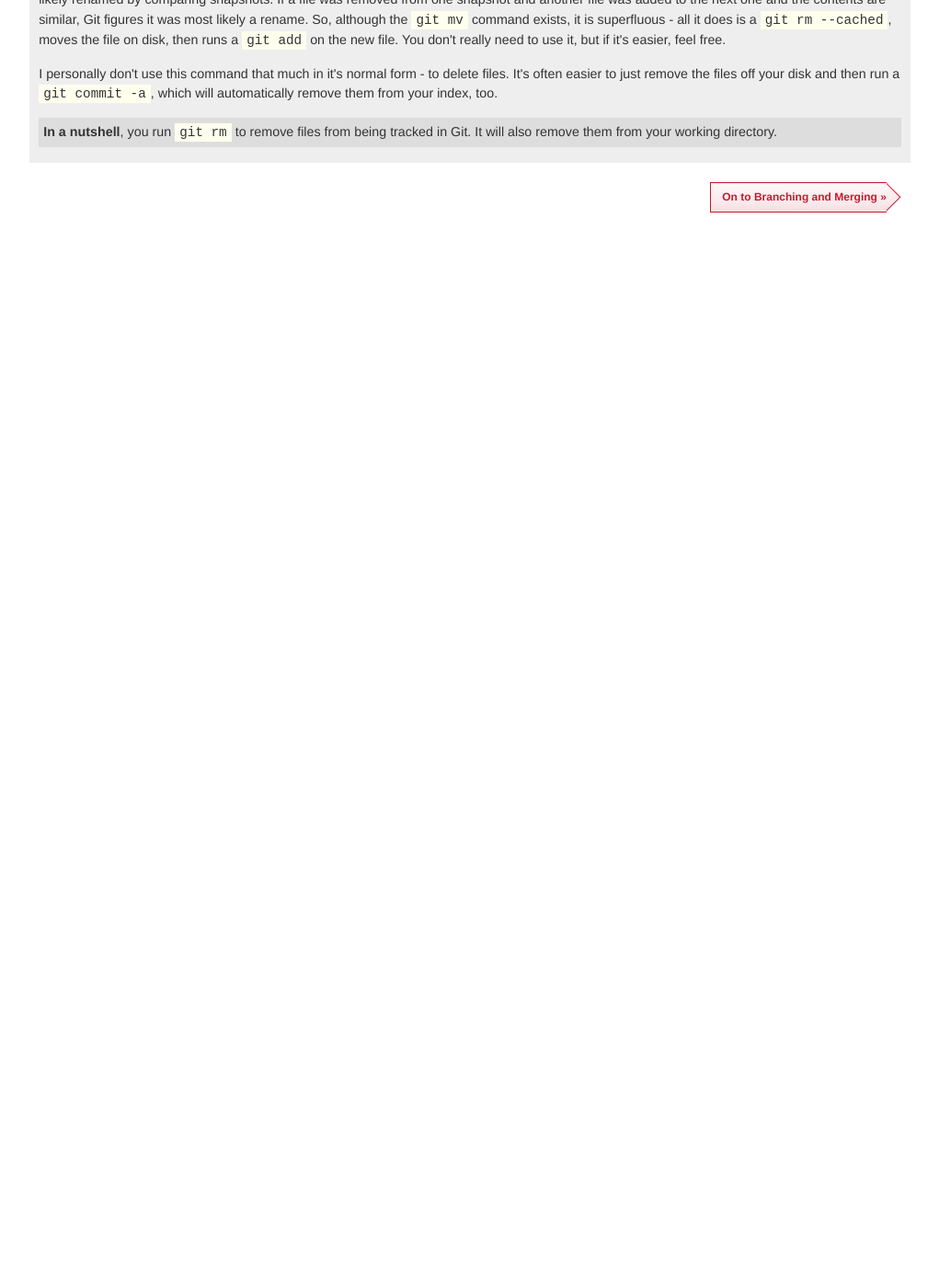
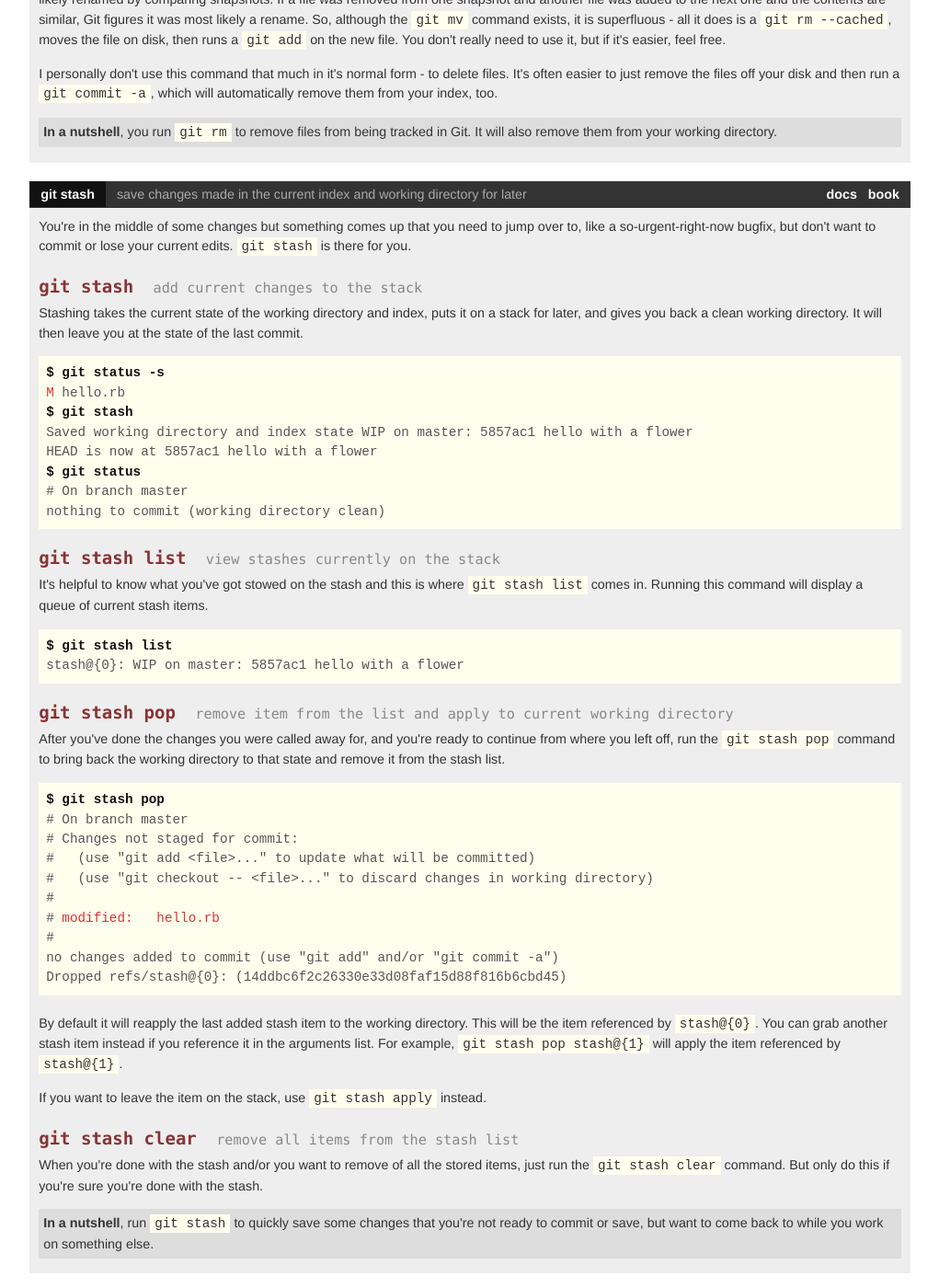
Before and after one commit to git/git-reference, a Jekyll site: the page built from basic/index.html, in a window 1280 px wide and 1400 px high, scrolled down 10550 px. Shown: the whole window at 92% size, without its empty margins (227-1248 px from the left). Built offline with Jekyll 4.4.1, drawn with Linux system fonts in a browser that asks for light colours; nearby versions of some CDN libraries; library files that are not in the unit come from our copies; before the commit the page ends 10862 px from its top, so only the background shows below that.

Commit message:
Basic ropes on git stash command
Quick overview on what `git stash` is and some of the basic
commands to run with it.

Going with `git stash pop` as the default means of
extracting from the stack instead of `git stash apply`.
Former feels like the path of least surprise by taking
out what you've just put in.

As requested in #36

```diff
--- a/_layouts/reference.html
+++ b/_layouts/reference.html
@@ -51,6 +51,7 @@
               <li><a href="/basic/#commit">commit</a></li>
               <li><a href="/basic/#reset">reset</a></li>
               <li><a href="/basic/#rm-mv">rm, mv</a></li>
+              <li><a href="/basic/#stash">stash</a></li>
             </ul>
           </div>
 
--- a/basic/index.html
+++ b/basic/index.html
@@ -818,7 +818,113 @@ nothing to commit (working directory clean)
     <p class="nutshell">
     <strong>In a nutshell</strong>,
     you run <code>git rm</code> to remove files from being tracked in Git. It
-    will also remove them from your working directory.</p>
+    will also remove them from your working directory.
+    </p>
+
+  </div>
+</div>
+
+<div class="box">
+  <h2>
+    <span class="docs">
+      <a href="http://git-scm.com/docs/git-stash">docs</a> &nbsp;
+      <a href="http://git-scm.com/book/en/Git-Tools-Stashing">book</a>
+    </span>
+    <a name="stash">git stash</a>
+    <span class="desc">save changes made in the current index and working directory for later</span>
+  </h2>
+
+  <div class="block">
+
+    <p>You're in the middle of some changes but something comes up that you
+    need to jump over to, like a so-urgent-right-now bugfix, but don't want
+    to commit or lose your current edits. <code>git stash</code> is there for you.
+    </p>
+
+    <h4>
+      git stash
+      <small>add current changes to the stack</small>
+    </h4>
+
+    <p>Stashing takes the current state of the working directory and index,
+    puts it on a stack for later, and gives you back a clean working directory.
+    It will then leave you at the state of the last commit.
+    </p>
+
+<pre>
+<b>$ git status -s</b>
+<span class="red">M</span> hello.rb
+<b>$ git stash</b>
+Saved working directory and index state WIP on master: 5857ac1 hello with a flower
+HEAD is now at 5857ac1 hello with a flower
+<b>$ git status</b>
+# On branch master
+nothing to commit (working directory clean)
+</pre>
+
+    <h4>
+      git stash list
+      <small>view stashes currently on the stack</small>
+    </h4>
+
+    <p>It's helpful to know what you've got stowed on the stash and this is where
+    <code>git stash list</code> comes in. Running this command will display a queue
+    of current stash items.
+    </p>
+
+<pre>
+<b>$ git stash list</b>
+stash@{0}: WIP on master: 5857ac1 hello with a flower
+</pre>
+
+    <h4>
+      git stash pop
+      <small>remove item from the list and apply to current working directory</small>
+    </h4>
+
+    <p>After you've done the changes you were called away for, and you're ready to
+    continue from where you left off, run the <code>git stash pop</code> command
+    to bring back the working directory to that state and remove it from the stash list.
+    </p>
+
+<pre>
+<b>$ git stash pop</b>
+# On branch master
+# Changes not staged for commit:
+#   (use "git add &lt;file>..." to update what will be committed)
+#   (use "git checkout -- &lt;file>..." to discard changes in working directory)
+#
+# <span class="red">modified:   hello.rb</span>
+#
+no changes added to commit (use "git add" and/or "git commit -a")
+Dropped refs/stash@{0}: (14ddbc6f2c26330e33d08faf15d88f816b6cbd45)
+</pre>
+
+    <p>By default it will reapply the last added stash item to the working
+    directory. This will be the item referenced by <code>stash@{0}</code>.
+    You can grab another stash item instead if you reference it in the arguments
+    list. For example, <code>git stash pop stash@{1}</code> will apply the item
+    referenced by <code>stash@{1}</code>.
+    </p>
+
+    <p>If you want to leave the item on the stack, use
+    <code>git stash apply</code> instead.
+    </p>
+
+    <h4>
+      git stash clear
+      <small>remove all items from the stash list</small>
+    </h4>
+
+    <p>When you're done with the stash and/or you want to remove of all the
+    stored items, just run the <code>git stash clear</code> command. But only
+    do this if you're sure you're done with the stash.
+    </p>
+
+    <p class="nutshell">
+    <strong>In a nutshell</strong>, run <code>git stash</code> to quickly save
+    some changes that you're not ready to commit or save, but want to come
+    back to while you work on something else.
     </p>
 
   </div>
```
